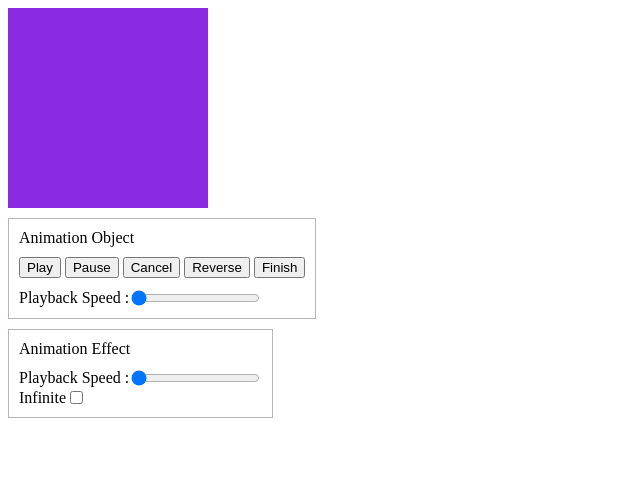
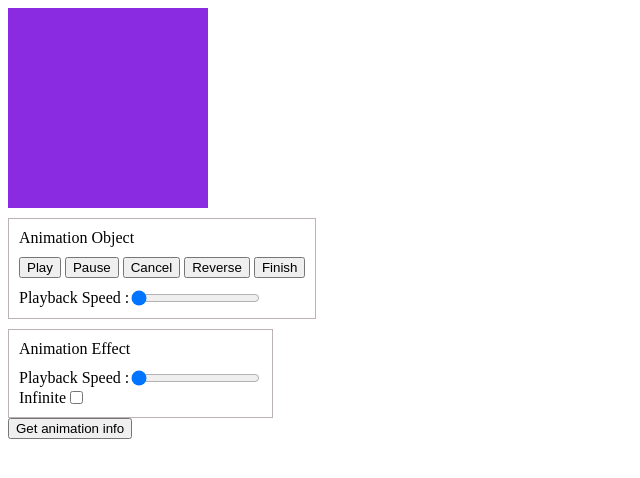
Before and after one commit to apurbahasan1994/deep-dive-animation, a plain HTML site: page update-keyframe-effect/index.html in a window 1280 px wide. Shown: the whole page, without its empty margins (0-640 px from the left). Drawn offline with Linux system fonts and the light colour scheme.

Commit message:
animation information

```diff
--- a/update-keyframe-effect/index.html
+++ b/update-keyframe-effect/index.html
@@ -56,8 +56,10 @@
             <span>Playback Speed : </span>
             <input class="duration-rate-input" type="range" min="0" step="1000" max="5000" />
         </div>
-        <div style="display: flex;align-items: center;"><span>Infinite</span> <input class="animation-iteration-check" type="checkbox"></div>
+        <div style="display: flex;align-items: center;"><span>Infinite</span> <input class="animation-iteration-check"
+                type="checkbox"></div>
     </div>
+    <button onclick="getAnimationInfo()">Get animation info</button>
     <script>
         const box = document.querySelector('.box');
         const buttons = document.querySelectorAll('button');
@@ -96,10 +98,10 @@
                 if (event.target.classList.contains("play-btn")) {
                     animation.play();
                 }
-                if (event.target.classList.contains( "cancel-btn")) {
+                if (event.target.classList.contains("cancel-btn")) {
                     animation.cancel();
                 }
-                if (event.target.classList.contains( "pause-btn")) {
+                if (event.target.classList.contains("pause-btn")) {
                     animation.pause();
                 }
                 if (event.target.classList.contains("reverse-btn")) {
@@ -111,28 +113,47 @@
             })
         });
 
-        playbackRateSlider.addEventListener('change',(event)=>{
+        playbackRateSlider.addEventListener('change', (event) => {
             animation.updatePlaybackRate(event.target.value);
             playbackRateSlider.value = event.target.value;
         });
-        durationRateSlider.addEventListener('change',(event)=>{
+        durationRateSlider.addEventListener('change', (event) => {
             animation.effect.updateTiming({
-                duration : +event.target.value
+                duration: +event.target.value
             });
             durationRateSlider.value = event.target.value;
         });
-        animationIterationCheck.addEventListener('change',(event)=>{
-            if(event.target.value){
+        animationIterationCheck.addEventListener('change', (event) => {
+            if (event.target.value) {
                 animation.effect.updateTiming({
-                    iterations : Infinity
+                    iterations: Infinity
                 })
             }
-            else{
+            else {
                 animation.effect.updateTiming({
-                    iterations : 2
+                    iterations: 2
                 })
             }
-        })
+        });
+        const getAnimationInfo = () => {
+            console.log('currentTime', animation.currentTime);
+            console.log('---------')
+            console.log('startTime', animation.startTime);
+            console.log('---------')
+            console.log('timeLine', animation.timeline);
+            console.log('---------')
+            console.log('playbackRate', animation.playbackRate);
+            console.log('---------')
+            console.log('playState', animation.playState);
+            console.log('---------')
+            console.log('keyFrames', animation.effect.getKeyframes());
+            console.log('---------')
+            console.log('Timing', animation.effect.getTiming());
+            console.log('---------')
+            console.log('Computed Timing', animation.effect.getComputedTiming());
+            console.log('---------')
+
+        }
 
     </script>
 </body>
```
